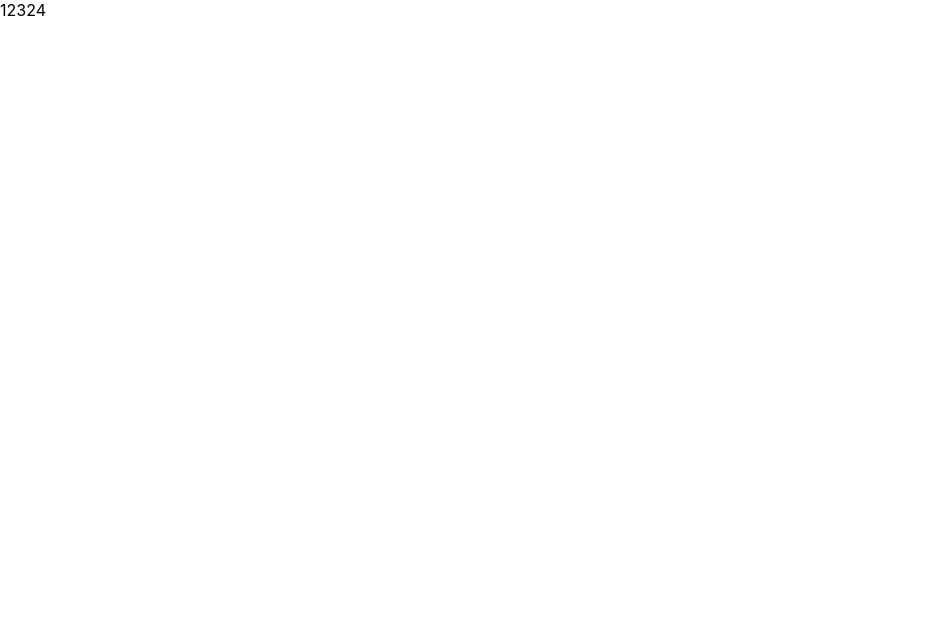
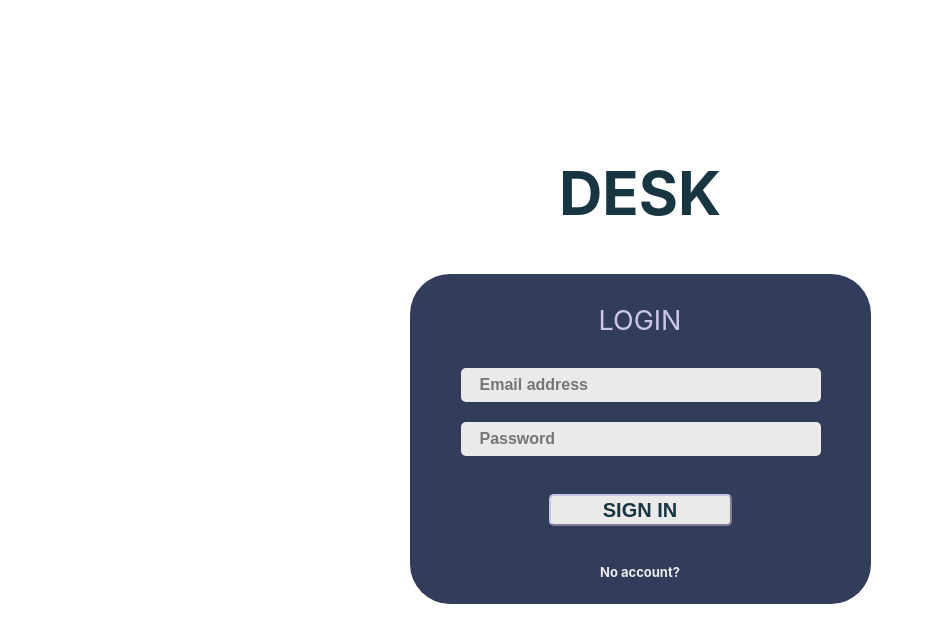
Before and after one commit to Invisibles-studio/ToDoDesk, a React (Create React App) app: page / in a window 1280 px wide. Shown: the top 642 px of the page, without its empty margins (0-934 px from the left). Built offline with nearby package versions, Linux system fonts and the light colour scheme.

Commit message:
Add login screen

```diff
--- a/src/App.js
+++ b/src/App.js
@@ -7,6 +7,7 @@ import {
     Route,
     Link
 } from "react-router-dom";
+import MainScreen from "./components/view/MainScreen";
 
 function App() {
 
@@ -15,6 +16,7 @@ function App() {
         <Router>
             <Routes>
                 <Route path="/" element={<Login/>}/>
+                <Route path="/main" element={<MainScreen/>}/>
             </Routes>
         </Router>
     </div>
--- /dev/null
+++ b/src/components/elements/Utils.js
@@ -0,0 +1,17 @@
+import React from "react";
+
+export function Row({children, style = {}}){
+    return(
+        <div style={{flexDirection: 'row', display: 'flex', ...style}}>
+            {children}
+        </div>
+    )
+}
+
+export function Column({children, style}){
+    return(
+        <div style={{flexDirection: 'column', display: 'flex', ...style}}>
+            {children}
+        </div>
+    )
+}
--- /dev/null
+++ b/src/components/utils/Constants.js
@@ -0,0 +1,9 @@
+import React from "react";
+
+export class Color {
+    static whiteCoffee = '#EAEAEA'
+    static whitePurple = '#CBC5EA'
+    static darkPurple = '#73628A'
+    static darkBlue = '#313D5A'
+    static darkGreen = '#183642'
+}
--- a/src/components/view/Login.js
+++ b/src/components/view/Login.js
@@ -1,10 +1,95 @@
 import React from "react";
+import {Column, Row} from "../elements/Utils";
+import {Color} from "../utils/Constants";
+import {useNavigate} from "react-router-dom";
 
 export default function Login(){
 
+    let styles = {
+        textLogo: {
+            fontSize: 60,
+            fontWeight: '700',
+            textAlign: 'center',
+            marginTop: 157,
+            color: Color.darkGreen,
+            marginBottom: 0,
+            userSelect: 'none'
+        },
+        loginBlock: {
+            width: 461,
+            borderRadius: 40,
+            background: Color.darkBlue,
+            marginTop: 45
+        },
+        loginBlockText: {
+            fontSize: 27,
+            color: Color.whitePurple,
+            marginTop: 30,
+            textAlign: 'center',
+            marginBottom: 11,
+            userSelect: 'none'
+        },
+        textInput: {
+            marginTop: 20,
+            marginLeft: 51,
+            marginRight: 50,
+            height: 32,
+            borderRadius: 5,
+            background: Color.whiteCoffee,
+            borderWidth: 0,
+            paddingLeft: 19,
+            color: Color.darkGreen,
+            fontSize: 16,
+            fontWeight: '700',
+        },
+        button: {
+            marginTop: 38,
+            marginLeft: 139,
+            marginRight: 139,
+            height: 32,
+            color: Color.darkGreen,
+            fontSize: 20,
+            fontWeight: '700',
+            cursor: 'pointer',
+            background: Color.whiteCoffee,
+            borderRadius: 5,
+            borderColor: Color.whitePurple
+        },
+        noAccountButton: {
+            userSelect: 'none',
+            cursor: 'pointer',
+            marginTop: 38,
+            marginBottom: 24,
+            textAlign: 'center',
+            color: Color.whiteCoffee,
+            fontSize: 13,
+            fontWeight: '700'
+        }
+    }
+
+    const navigation = useNavigate();
+
+    const ToMainScreen = () => {
+        return navigation('/main')
+    }
+
     return(
         <div>
-            <div>12324</div>
+            <Row style={{justifyContent: 'center'}}>
+                <Column>
+                    <p style={styles.textLogo}>DESK</p>
+                    <div style={styles.loginBlock}>
+                        <Column>
+                            <p style={styles.loginBlockText}>LOGIN</p>
+                            <input style={styles.textInput} placeholder={'Email address'}/>
+                            <input style={styles.textInput} placeholder={'Password'} type={'password'}/>
+                            <input type={'submit'} style={styles.button} value={'SIGN IN'} onClick={ToMainScreen}/>
+                            <p onClick={() => console.log("No account button pressed")}
+                               style={styles.noAccountButton}>No account?</p>
+                        </Column>
+                    </div>
+                </Column>
+            </Row>
         </div>
     )
 }
--- /dev/null
+++ b/src/components/view/MainScreen.js
@@ -0,0 +1,5 @@
+import React from "react";
+
+export default function MainScreen(){
+
+}
```
